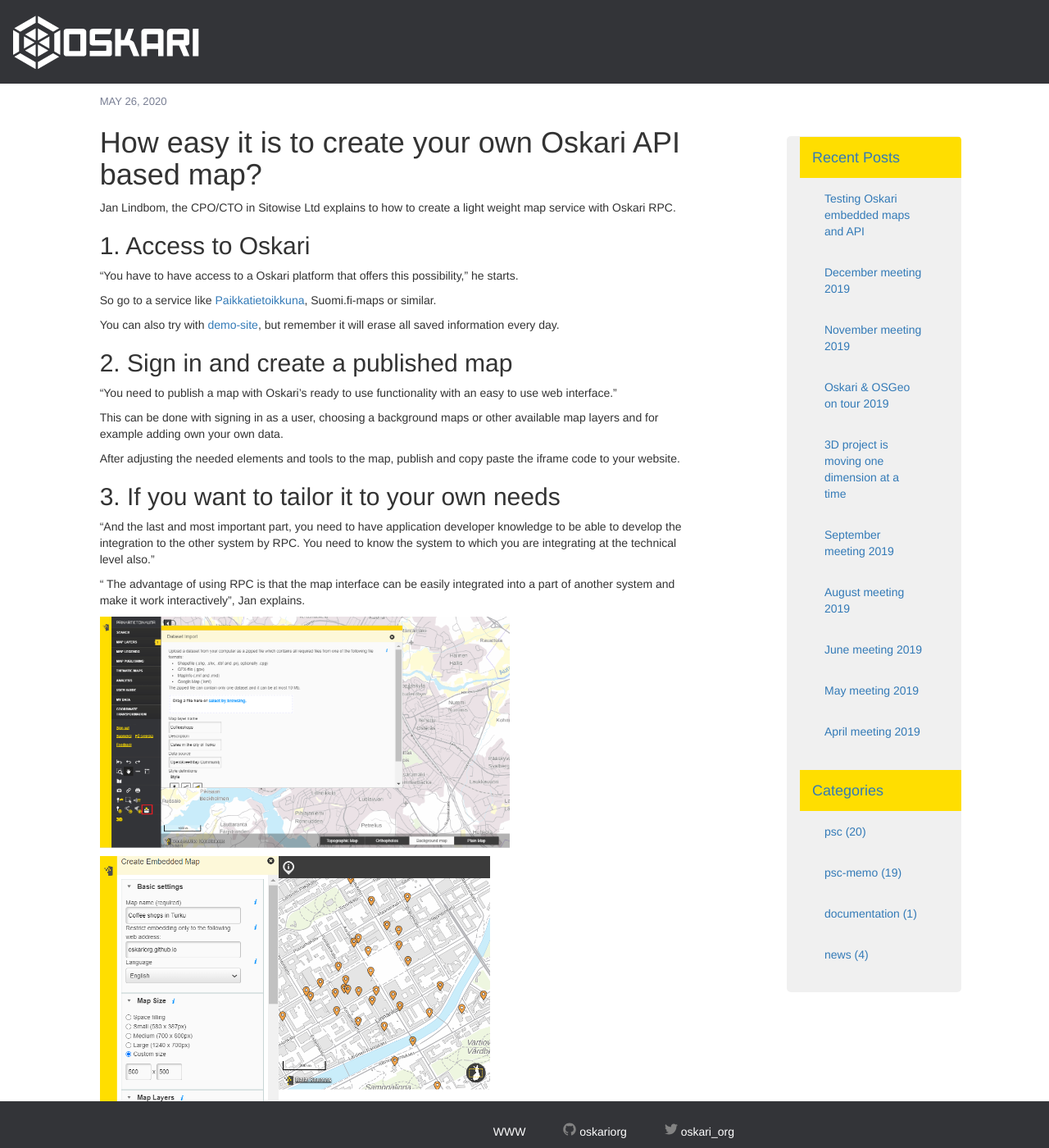
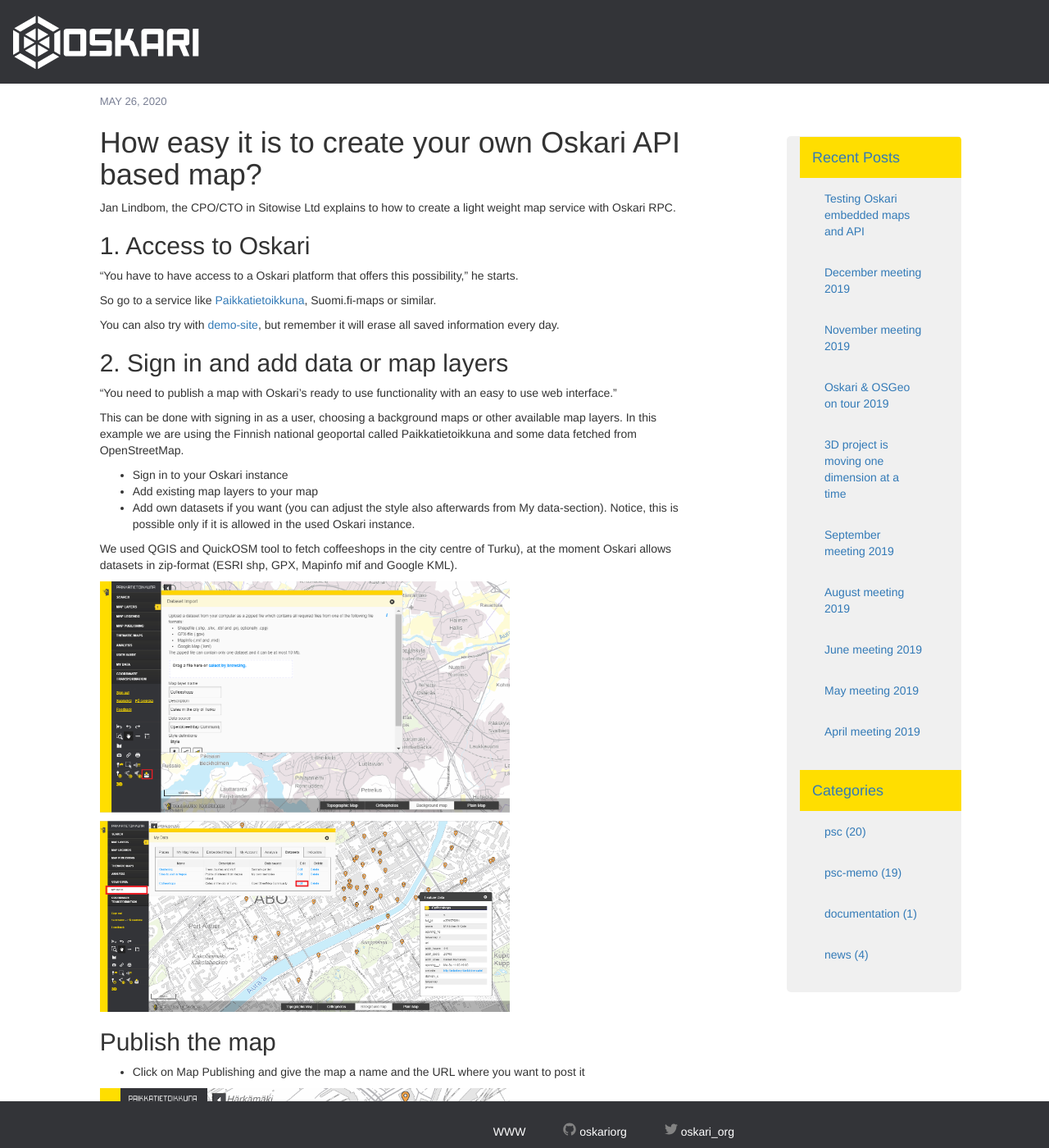
Before and after one commit to oskariorg/oskariorg.github.io, a Jekyll site: the page built from _posts/2020-05-26-Oskari_embedded_maps.md, in a window 1280 px wide and 1400 px high. Shown: the whole window at 82% size. Built offline with Jekyll 4.4.1, drawn with Linux system fonts in a browser that asks for light colours; nearby versions of some CDN libraries; some of the changed text lies outside the part shown.

Commit message:
Update 2020-05-26-Oskari_embedded_maps.md

```diff
--- a/_posts/2020-05-26-Oskari_embedded_maps.md
+++ b/_posts/2020-05-26-Oskari_embedded_maps.md
@@ -18,13 +18,34 @@ So go to a service like [Paikkatietoikkuna](https://kartta.paikkatietoikkuna.fi/
 
 You can also try with [demo-site](https://demo.oskari.org/), but remember it will erase all saved information every day.
 
-## 2. Sign in and create a published map
+## 2. Sign in and add data or map layers
 
 “You need to publish a map with Oskari's ready to use functionality with an easy to use web interface.”
 
-This can be done with signing in as a user, choosing a background maps or other available map layers and for example adding own your own data.
+This can be done with signing in as a user, choosing a background maps or other available map layers. In this example we are using the Finnish national geoportal called Paikkatietoikkuna and some data fetched from OpenStreetMap.
 
-After adjusting the needed elements and tools to the map, publish and copy paste the iframe code to your website.
+- Sign in to your Oskari instance
+- Add existing map layers to your map
+- Add own datasets if you want (you can adjust the style also afterwards from My data-section). Notice, this is possible only if it is allowed in the used Oskari instance.
+
+We used QGIS and QuickOSM tool to fetch coffeeshops in the city centre of Turku), at the moment Oskari allows datasets in zip-format (ESRI shp, GPX, Mapinfo mif and Google KML).
+
+<img src="/img/owndatasets.png" width="500" class="img-responsive"/>
+
+<img src="/img/edit_owndata.png" width="500" class="img-responsive"/>
+
+## Publish the map
+
+- Click on Map Publishing and give the map a name and the URL where you want to post it
+
+<img src="/img/publishing.png" width="500" class="img-responsive"/>
+
+- Adjust the needed elements and tools to the map
+- Click publish and copy paste the iframe code to your website.
+
+<img src="/img/embedded_maps_create.png" width="500" class="img-responsive"/>
+
+<iframe src="https://kartta.paikkatietoikkuna.fi/published/en/4fc5a1ea-6374-4ecb-a40f-3aa2f665732d" allow="geolocation" style="border: none; width: 500px; height: 500px;"></iframe>
 
 ## 3. If you want to tailor it to your own needs
 
@@ -32,10 +53,4 @@ After adjusting the needed elements and tools to the map, publish and copy paste
 
 “ The advantage of using RPC is that the map interface can be easily integrated into a part of another system and make it work interactively”, Jan explains.
 
-<img src="/img/owndatasets.png" width="500" class="img-responsive"/>
-
-<img src="/img/embedded_maps_create.png" width="500" class="img-responsive"/>
-
-<img src="/img/iframe_example.png" width="500" class="img-responsive"/>
-
 Reviewed and rewritten in 2020-05-26, original story written in 2019-01-07.
```
